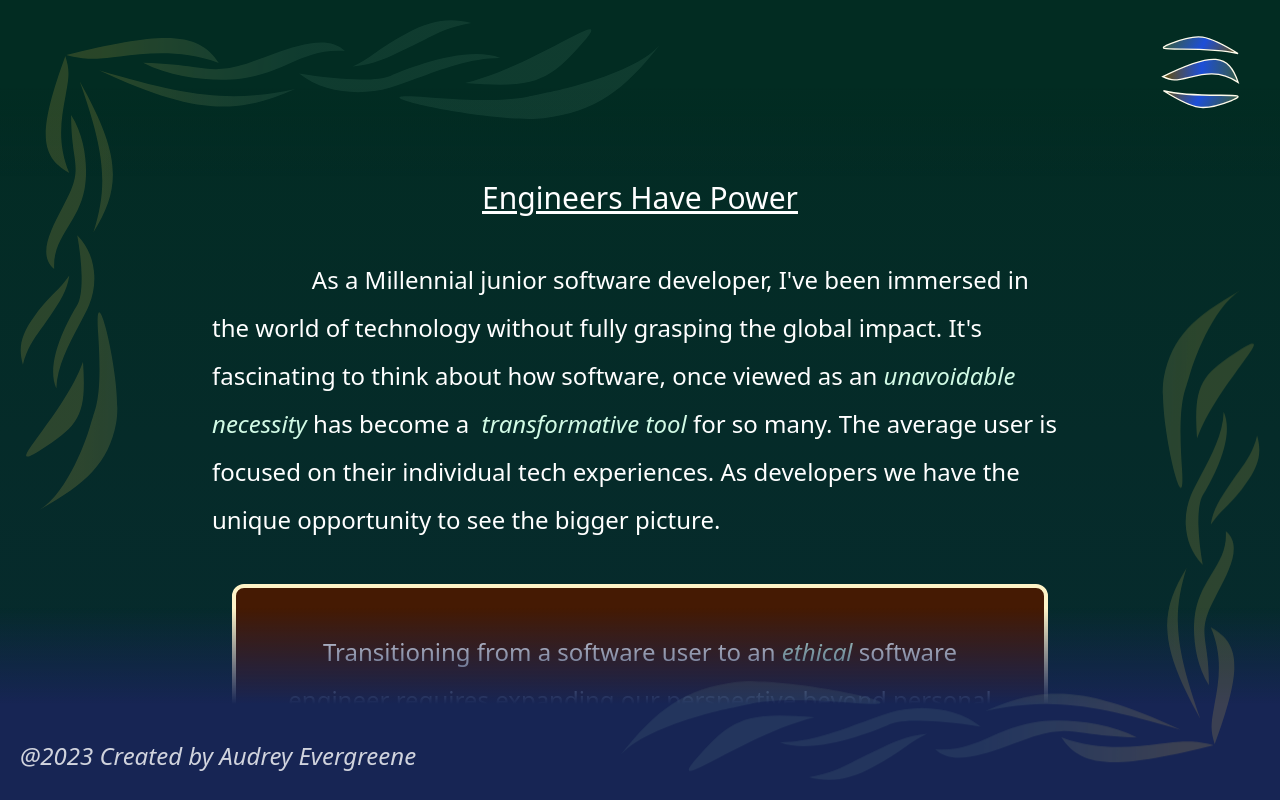
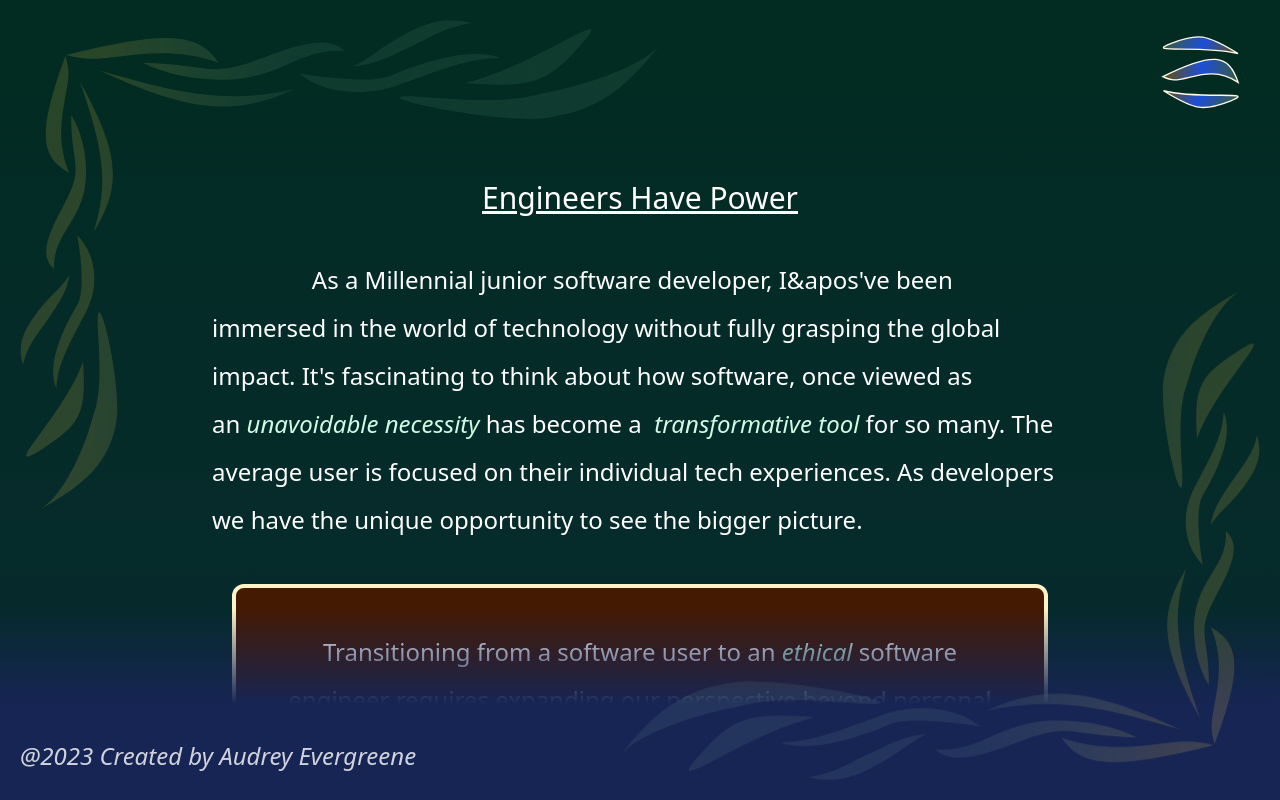
Before and after one commit to LadyAudrey/portfolio, a Next.js app in the folder audrey_evergreene/: page /blog in a window 1280 px wide. Shown: the top 800 px of the page. Built offline with nearby package versions, Linux system fonts and the light colour scheme.

Commit message:
escaping ', checking that's what needs to happen

```diff
--- a/audrey_evergreene/src/app/components/blogPosts/EngineersHavePower.tsx
+++ b/audrey_evergreene/src/app/components/blogPosts/EngineersHavePower.tsx
@@ -13,9 +13,9 @@ function EngineersHavePower() {
       <h3 className="text-center underline">Engineers Have Power</h3>
       <p>
         &nbsp;&nbsp;&nbsp;&nbsp;&nbsp;&nbsp;&nbsp;&nbsp;&nbsp;&nbsp;&nbsp;&nbsp;&nbsp;&nbsp;&nbsp;&nbsp;As
-        a Millennial junior software developer, I've been immersed in the world
-        of technology without fully grasping the global impact. It's fascinating
-        to think about how software, once viewed as an&nbsp;
+        a Millennial junior software developer, I&apos've been immersed in the
+        world of technology without fully grasping the global impact. It's
+        fascinating to think about how software, once viewed as an&nbsp;
         <em className="text-emerald-100">unavoidable necessity</em> has become a
         &nbsp;
         <em className="text-emerald-100">transformative tool&nbsp;</em>for so
```
